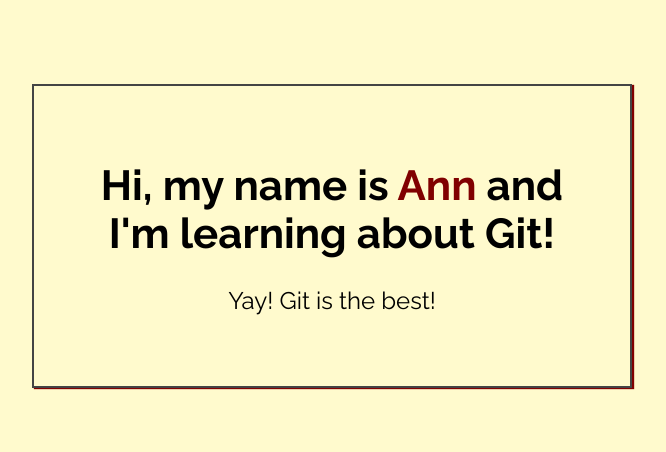
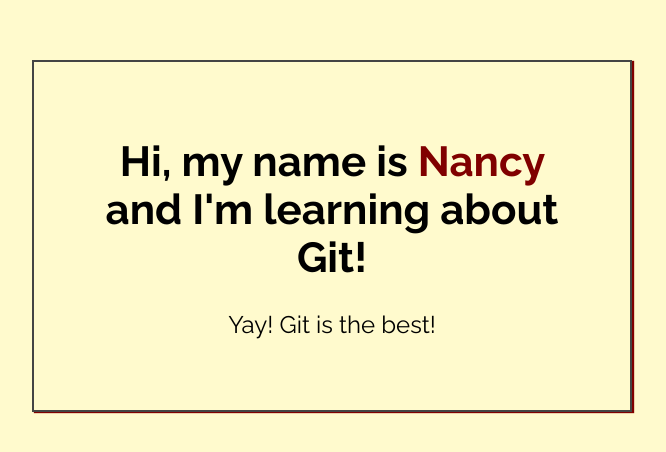
Before and after one commit to MadamNancy/My-First-Repo, a plain HTML site: page index.html in a window 1280 px wide. Shown: the part 164-616 px from the top of the page, without its empty margins (308-974 px from the left). Drawn offline with Linux system fonts and the light colour scheme.

Commit message:
Added name to index.html

```diff
--- a/index.html
+++ b/index.html
@@ -14,7 +14,7 @@
 <body>
 
     <div class="greeting">
-        <h1>Hi, my name is <span class="highlight">Ann</span> and I'm learning about Git! </h1>
+        <h1>Hi, my name is <span class="highlight">Nancy</span> and I'm learning about Git! </h1>
 
         <p>Yay! Git is the best!</p>
     </div>
```
